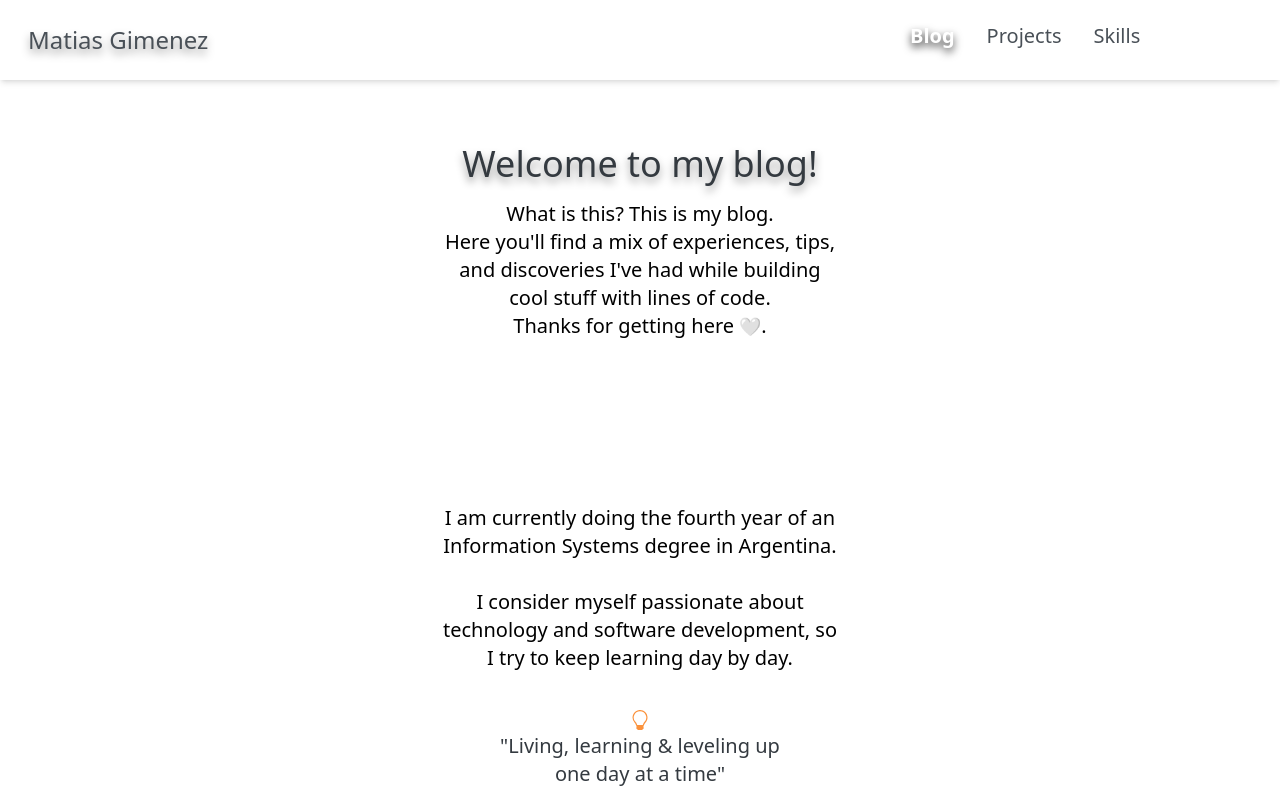
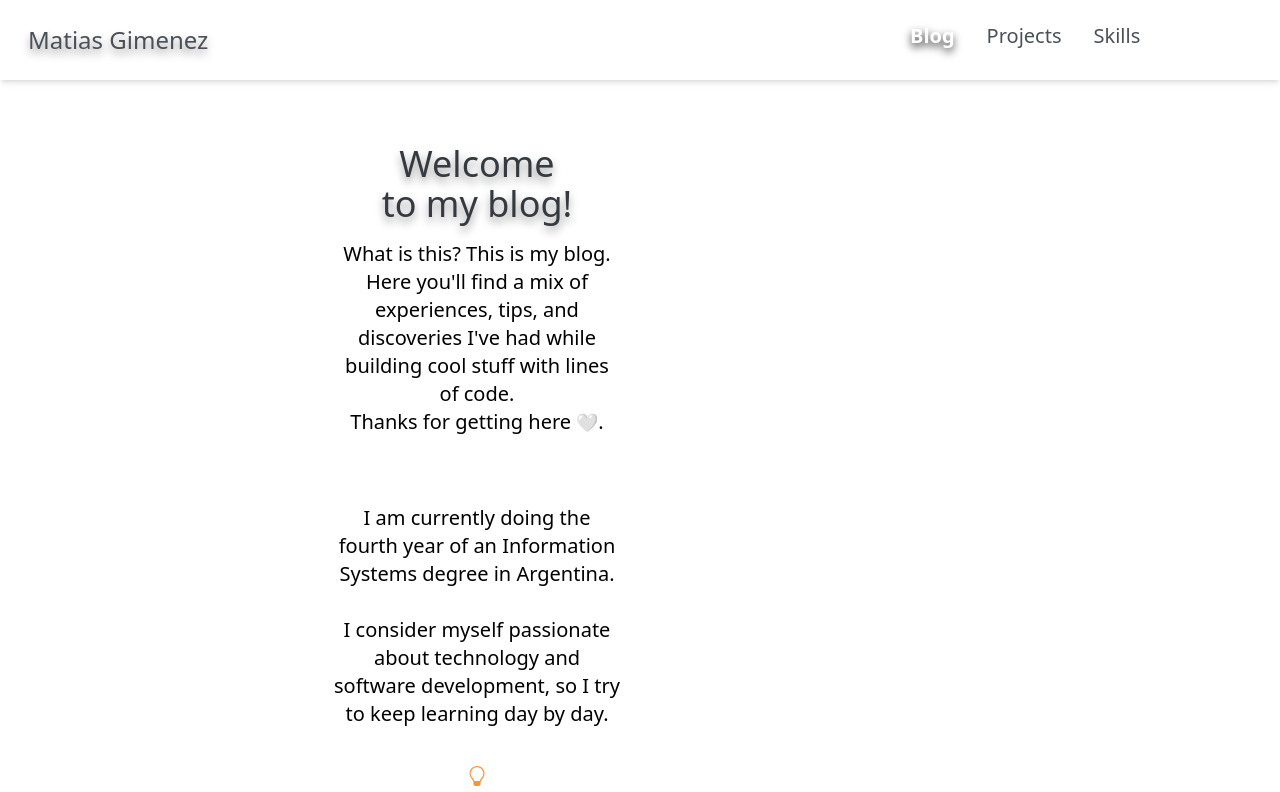
Before and after one commit to matiasgimenezdev/portfolio, a React (Vite) app: page /blog in a window 1280 px wide. Shown: the top 792 px of the page. Built offline with nearby package versions, Linux system fonts and the light colour scheme; some icons are missing.

Commit message:
adding page transitions with framer motion

```diff
--- a/package.json
+++ b/package.json
@@ -10,6 +10,7 @@
     "preview": "vite preview"
   },
   "dependencies": {
+    "framer-motion": "^10.12.18",
     "react": "^18.2.0",
     "react-dom": "^18.2.0",
     "react-icons": "^4.10.1",
--- a/src/components/Navbar.tsx
+++ b/src/components/Navbar.tsx
@@ -4,6 +4,7 @@ import { PiMoonLight } from 'react-icons/pi';
 import { BsSun } from 'react-icons/bs';
 import { GrMenu } from 'react-icons/gr';
 import { Link } from 'react-router-dom';
+import { AnimatePresence, motion } from 'framer-motion';
 
 type NavbarProps = {
 	sections: string[];
@@ -60,13 +61,18 @@ export const Navbar: FunctionComponent<NavbarProps> = ({
 						})}
 					</div>
 					<li>
-						<button className='swap' onClick={handleThemeSwitch}>
-							{theme === 'light' ? (
-								<PiMoonLight className='text-3xl ml-10 text-grey-dark md:mr-4' />
-							) : (
-								<BsSun className='text-3xl ml-10 text-grey-dark md:mr-4' />
-							)}
-						</button>
+						<AnimatePresence>
+							<motion.button
+								className='swap'
+								onClick={handleThemeSwitch}
+							>
+								{theme === 'light' ? (
+									<PiMoonLight className='text-3xl ml-10 text-grey-dark md:mr-4' />
+								) : (
+									<BsSun className='text-3xl ml-10 text-grey-dark md:mr-4' />
+								)}
+							</motion.button>
+						</AnimatePresence>
 					</li>
 					<li>
 						{
--- a/src/layout/MainLayout.tsx
+++ b/src/layout/MainLayout.tsx
@@ -1,5 +1,6 @@
 import { Navbar, Footer } from '../components';
 import { ReactNode, FunctionComponent } from 'react';
+import { AnimatePresence, motion } from 'framer-motion';
 
 type MainLayoutProps = {
 	children: ReactNode;
@@ -16,8 +17,19 @@ export const MainLayout: FunctionComponent<MainLayoutProps> = ({
 				sections={['Blog', 'Projects', 'Skills']}
 				location={location}
 			/>
-			{children}
-			<Footer />
+			<AnimatePresence>
+				<motion.div
+					className='absolute'
+					key={location}
+					initial={{ opacity: 0 }}
+					animate={{ opacity: 1 }}
+					exit={{ opacity: 0 }}
+					transition={{ duration: 1.5 }}
+				>
+					{children}
+					<Footer />
+				</motion.div>
+			</AnimatePresence>
 		</>
 	);
 };
--- a/src/pages/ErrorPage.tsx
+++ b/src/pages/ErrorPage.tsx
@@ -6,7 +6,7 @@ import { IoIosArrowRoundBack } from 'react-icons/io';
 
 export const ErrorPage: FunctionComponent = () => {
 	return (
-		<MainLayout>
+		<MainLayout location='error'>
 			<main className='flex flex-col items-center mt-16 min-h-60'>
 				<Balancer className='text-center font-light text-md w-9/12 px-4 block  md:w-1/3 md:text-xl'>
 					<h2 className='text-4xl text-grey-darkest drop-shadow-grey font-bold'>
--- a/src/pages/HomePage.tsx
+++ b/src/pages/HomePage.tsx
@@ -6,7 +6,7 @@ import { DiGithubBadge } from 'react-icons/di';
 
 export const HomePage: FunctionComponent = () => {
 	return (
-		<MainLayout>
+		<MainLayout location='home'>
 			<main className='flex flex-col items-center mt-16 min-h-60'>
 				<Balancer className='text-center font-light text-md w-9/12 px-4 block  md:w-1/3 md:text-xl'>
 					<h2 className='mb-4 font-medium text-2xl text-grey-darkest drop-shadow-grey xl:text-3xl  '>
```
Also changed, not shown: 1 other file (tests, documents, lock files or other folders).
